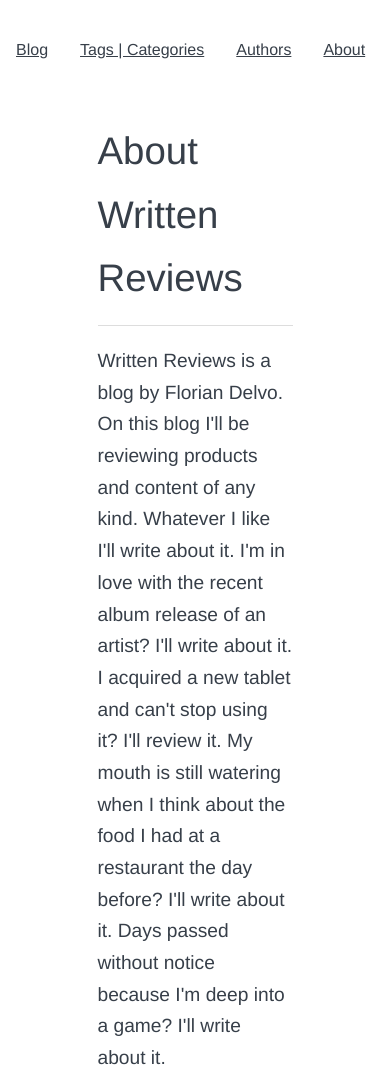
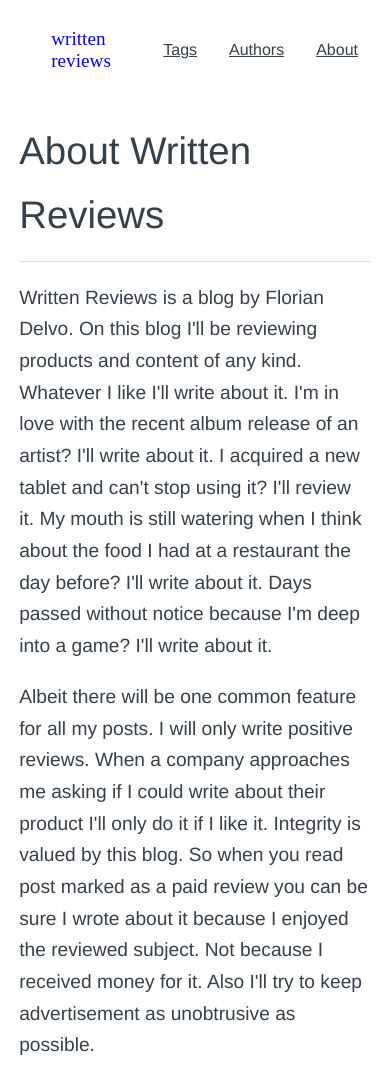
Before and after one commit to fdelvo/written-reviews, a Gatsby site: page /about in a window 390 px wide. Shown: the top 1065 px of the page. Built offline with nearby package versions, Linux system fonts and the light colour scheme; Gatsby itself is replaced by a stand-in of ours; a web font is replaced by a local one.

Commit message:
layout rework first draft done

```diff
--- a/gatsby-config.js
+++ b/gatsby-config.js
@@ -18,8 +18,8 @@ if (!spaceId || !accessToken) {
 
 module.exports = {
   siteMetadata: {
-    title: "Written Reviews",
-    titleTemplate: "Written Reviews",
+    title: "written reviews",
+    titleTemplate: "written reviews",
     description:
       "Personal review blog.",
     url: "https://www.written-reviews.com", // No trailing slash allowed!
--- a/src/components/base.css
+++ b/src/components/base.css
@@ -1,4 +1,5 @@
 @import url('https://fonts.googleapis.com/css?family=Libre+Caslon+Text&display=swap');
+@import url('https://use.typekit.net/mid2eae.css');
 
 body {
   font-family: 'Helvetica Neue';
@@ -68,3 +69,21 @@ a {
 .list-inline li {
   display: inline-block;
 }
+
+@media (max-width: 600px) {
+  .article-list {
+    margin: 0;
+    padding: 0;
+    list-style: none;
+    display: grid;
+    grid-template-columns: 100%;
+    grid-gap: 5vmin;
+  }
+
+  .postWrapper {
+    max-width: 100%;
+    margin: 0 auto;
+    line-height: 1.65;
+    font-size: 120%;
+  }
+}
--- a/src/components/navigation.js
+++ b/src/components/navigation.js
@@ -6,10 +6,12 @@ export default () => (
   <nav role="navigation">
     <ul className={styles.navigation}>
       <li className={styles.navigationItem}>
-        <Link to="/">Blog</Link>
+        <Link to="/">
+          <h1 className={styles.headline}>written reviews</h1>
+        </Link>
       </li>
       <li className={styles.navigationItem}>
-        <Link to="/tags/">Tags | Categories</Link>
+        <Link to="/tags/">Tags</Link>
       </li>
       <li className={styles.navigationItem}>
         <Link to="/authors/">Authors</Link>
--- a/src/components/navigation.module.css
+++ b/src/components/navigation.module.css
@@ -6,6 +6,8 @@
   margin: 0;
   height: 20vh;
   max-height: 100px;
+  padding-left: 1em;
+  padding-right: 1em;
 }
 
 .navigationItem {
@@ -17,3 +19,19 @@
 .navigationItem a {
   color: currentColor;
 }
+
+.headline {
+  color: blue;
+  font-family: jaf-herb, serif;
+  font-weight: 400;
+  font-style: normal;
+  display: inline-flex;
+  align-items: center;
+  margin: 0 1em;
+}
+
+@media (max-width: 600px) {
+  .headline {
+    font-size: 120%;
+  }
+}
--- a/src/templates/blog-post.js
+++ b/src/templates/blog-post.js
@@ -5,7 +5,7 @@ import Img from 'gatsby-image'
 import Layout from '../components/layout'
 import styles from '../components/article-preview.module.css'
 
-import heroStyles from '../components/hero.module.css'
+import heroStyles from './blog-post.module.css'
 
 class BlogPostTemplate extends React.Component {
   render() {
@@ -15,9 +15,9 @@ class BlogPostTemplate extends React.Component {
     return (
       <Layout location={this.props.location}>
         <div style={{ background: '#fff' }}>
-          <div className={heroStyles.hero}>
+          <div className={heroStyles.cover}>
             <Img
-              className={heroStyles.heroImage}
+              className={heroStyles.coverImage}
               alt={post.title}
               fluid={post.heroImage.fluid}
             />
```
Also changed, not shown: src/templates/blog-post.module.css (+16 -0 lines).
